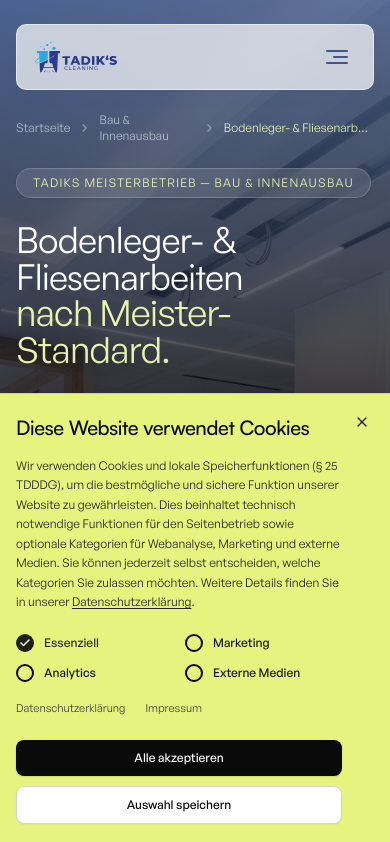
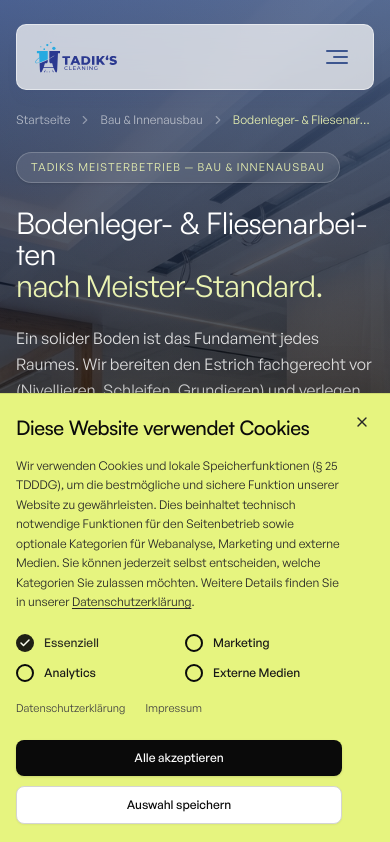
Before and after one commit to ViktorGladkich/cleaning, a Next.js app: page /bau/bodenleger-fliesenarbeiten in a window 390 px wide. Shown: the top 842 px of the page. Built offline with nearby package versions, Linux system fonts and the light colour scheme.

Commit message:
prevent horizontal overflow and text clipping across layouts and components

```diff
--- a/src/app/globals.css
+++ b/src/app/globals.css
@@ -21,6 +21,7 @@ html {
   background-color: var(--background);
   color: var(--foreground);
   font-family: var(--font-satoshi), var(--font-general-sans), system-ui, -apple-system, BlinkMacSystemFont, sans-serif;
+  max-width: 100%;
   overflow-x: clip;
 }
 
@@ -36,6 +37,7 @@ body {
   font-family: var(--font-general-sans), var(--font-satoshi), system-ui, -apple-system, BlinkMacSystemFont, sans-serif;
   -webkit-font-smoothing: antialiased;
   -moz-osx-font-smoothing: grayscale;
+  max-width: 100%;
   overflow-x: clip;
 }
 
@@ -43,6 +45,7 @@ body {
 h1, h2, h3, h4, h5, h6 {
   font-family: var(--font-satoshi), sans-serif;
   letter-spacing: -0.02em;
+  overflow-wrap: break-word;
 }
 
 /* Body copy, descriptions, navigation and inputs use Fontshare General Sans for pristine clarity */
--- a/src/app/layout.tsx
+++ b/src/app/layout.tsx
@@ -130,7 +130,7 @@ export default function RootLayout({
         <SmoothScroll>
           <PageTransition>
             <Header />
-            <main className="flex-1">{children}</main>
+            <main className="flex-1 w-full max-w-full overflow-x-clip">{children}</main>
             <Footer />
           </PageTransition>
         </SmoothScroll>
--- a/src/components/animations/RollingText.tsx
+++ b/src/components/animations/RollingText.tsx
@@ -70,7 +70,7 @@ export function RollingText({
     <span
       ref={containerRef}
       className={cn(
-        "relative inline-block h-[1.3em] overflow-hidden align-middle select-none",
+        "relative inline-block max-w-full h-[1.3em] overflow-hidden align-middle select-none",
         isActive && "text-(--color-brand-navy)",
         className
       )}
--- a/src/components/contacts/ContactDirectSidebar.tsx
+++ b/src/components/contacts/ContactDirectSidebar.tsx
@@ -4,7 +4,7 @@ import { COMPANY_INFO } from "@/lib/constants";
 
 export function ContactDirectSidebar() {
   return (
-    <div className="lg:col-span-5 lg:sticky lg:top-28 xl:top-32 self-start">
+    <div className="lg:col-span-5 lg:sticky lg:top-28 xl:top-32 self-start min-w-0">
       <div className="hub-reveal space-y-5">
         <div>
           <span className="text-xs sm:text-sm font-medium tracking-wider uppercase text-brand-navy/80 block mb-2.5">
--- a/src/components/home/ServicesDualSection.tsx
+++ b/src/components/home/ServicesDualSection.tsx
@@ -301,8 +301,8 @@ export function ServicesGridSection({
 
               {/* --- Card Top: Title with RollingText + Direct Arrow (relative z-10 above mask) --- */}
               <div className="relative z-10">
-                <div className="flex items-start justify-between gap-4 mb-2">
-                  <h3 className="text-xl sm:text-2xl font-normal tracking-tight leading-tight">
+                <div className="flex items-start justify-between gap-4 mb-2 min-w-0">
+                  <h3 className="text-xl sm:text-2xl font-normal tracking-tight leading-tight min-w-0">
                     <RollingText
                       duplicateClassName="text-white"
                       className="text-brand-navy group-hover:text-white transition-colors duration-500 ease-out"
--- a/src/components/home/TestimonialsSection.tsx
+++ b/src/components/home/TestimonialsSection.tsx
@@ -193,7 +193,7 @@ export function TestimonialsSection() {
         {/* Section Header: Aligned horizontally with description text */}
         <div
           ref={headerRef}
-          className="pb-12 sm:pb-16"
+          className="pb-12 sm:pb-16 overflow-x-clip"
         >
           <div className="mb-4">
             <span className="testi-eyebrow text-xs sm:text-sm font-mono tracking-widest text-brand-navy/60 uppercase block will-change-transform">
--- a/src/components/layout/Footer.tsx
+++ b/src/components/layout/Footer.tsx
@@ -78,9 +78,12 @@ function FooterLink({
   isExternal?: boolean;
 }) {
   const content = (
-    <span className="inline-flex items-center gap-1.5 py-1 text-[11px] xs:text-xs sm:text-[13px] font-medium tracking-wide wrap-break-word">
+    <span className="inline-flex items-center gap-1.5 py-1 text-[11px] xs:text-xs sm:text-[13px] font-medium tracking-wide max-w-full min-w-0 wrap-break-word">
+      <span className="sm:hidden text-white/60 font-light leading-snug wrap-break-word min-w-0">
+        {children}
+      </span>
       <RollingText
-        className="text-white/60 font-light"
+        className="hidden sm:inline-block text-white/60 font-light max-w-full"
         duplicateClassName="text-white font-medium"
         duration={0.38}
       >
@@ -92,14 +95,14 @@ function FooterLink({
 
   if (isExternal) {
     return (
-      <a href={href} className="group inline-block focus:outline-none">
+      <a href={href} className="group inline-block max-w-full focus:outline-none">
         {content}
       </a>
     );
   }
 
   return (
-    <Link href={href} className="group inline-block focus:outline-none">
+    <Link href={href} className="group inline-block max-w-full focus:outline-none">
       {content}
     </Link>
   );
@@ -214,7 +217,7 @@ export function Footer() {
       ref={footerRef}
       role="contentinfo"
       aria-label="Website-Fußbereich"
-      className="relative z-20 w-full bg-[#0f182b] text-white pt-8 pb-12 sm:pb-16 border-t-0"
+      className="relative z-20 w-full bg-[#0f182b] text-white pt-8 pb-12 sm:pb-16 border-t-0 overflow-x-clip"
     >
       <div className="max-w-360 mx-auto w-full px-4 sm:px-6 lg:px-8">
         {/* Main Split: Brand Header + 4 Link Blocks in 2 Rows (grid-cols-2) on Mobile, 4 Columns on Desktop */}
@@ -235,16 +238,16 @@ export function Footer() {
           {/* 4 Link Blocks: 2 rows of 2 columns on mobile, 4 columns on desktop */}
           <div
             ref={rightGridRef}
-            className="grid grid-cols-2 lg:grid-cols-4 gap-x-6 sm:gap-x-10 lg:gap-x-12 xl:gap-x-16 gap-y-8 sm:gap-y-10"
+            className="grid grid-cols-2 lg:grid-cols-4 gap-x-4 xs:gap-x-6 sm:gap-x-10 lg:gap-x-12 xl:gap-x-16 gap-y-8 sm:gap-y-10"
           >
             {/* 1. ÜBERSICHT */}
-            <div className="space-y-3.5 sm:space-y-4">
+            <div className="space-y-3.5 sm:space-y-4 min-w-0">
               <h4 className="text-[11px] font-mono uppercase tracking-widest text-white/80 font-medium">
                 ÜBERSICHT
               </h4>
               <ul className="space-y-1.5 flex flex-col">
                 {COL_INDEX.map((item, idx) => (
-                  <li key={idx}>
+                  <li key={idx} className="min-w-0">
                     <FooterLink href={item.href}>{item.label}</FooterLink>
                   </li>
                 ))}
@@ -252,13 +255,13 @@ export function Footer() {
             </div>
 
             {/* 2. REINIGUNG */}
-            <div className="space-y-3.5 sm:space-y-4">
+            <div className="space-y-3.5 sm:space-y-4 min-w-0">
               <h4 className="text-[11px] font-mono uppercase tracking-widest text-white/80 font-medium">
                 REINIGUNG
               </h4>
               <ul className="space-y-1.5 flex flex-col">
                 {COL_REINIGUNG.map((item, idx) => (
-                  <li key={idx}>
+                  <li key={idx} className="min-w-0">
                     <FooterLink href={item.href}>{item.label}</FooterLink>
                   </li>
                 ))}
@@ -266,13 +269,13 @@ export function Footer() {
             </div>
 
             {/* 3. BAU & SANIERUNG */}
-            <div className="space-y-3.5 sm:space-y-4">
+            <div className="space-y-3.5 sm:space-y-4 min-w-0">
               <h4 className="text-[11px] font-mono uppercase tracking-widest text-white/80 font-medium">
                 BAU &amp; SANIERUNG
               </h4>
               <ul className="space-y-1.5 flex flex-col">
                 {COL_BAU.map((item, idx) => (
-                  <li key={idx}>
+                  <li key={idx} className="min-w-0">
                     <FooterLink href={item.href}>{item.label}</FooterLink>
                   </li>
                 ))}
@@ -280,13 +283,13 @@ export function Footer() {
             </div>
 
             {/* 4. KONTAKT & STANDORT */}
-            <div className="space-y-3.5 sm:space-y-4">
+            <div className="space-y-3.5 sm:space-y-4 min-w-0">
               <h4 className="text-[11px] font-mono uppercase tracking-widest text-white/80 font-medium">
                 KONTAKT &amp; STANDORT
               </h4>
               <ul className="space-y-1.5 flex flex-col">
                 {COL_CONNECT.map((item, idx) => (
-                  <li key={idx}>
+                  <li key={idx} className="min-w-0">
                     <FooterLink href={item.href} isExternal={item.isExternal}>
                       {item.label}
                     </FooterLink>
--- a/src/components/services/ServiceDetailHero.tsx
+++ b/src/components/services/ServiceDetailHero.tsx
@@ -92,31 +92,31 @@ export function ServiceDetailHero({ service }: ServiceDetailHeroProps) {
         className="relative z-10 max-w-7xl mx-auto w-full px-4 sm:px-6 lg:px-8 flex flex-col justify-between"
       >
         {/* Breadcrumb Navigation */}
-        <div className="mb-6 flex items-center space-x-2 text-xs sm:text-sm text-white/60">
-          <Link href="/" className="hover:text-brand-lime transition-colors">
+        <div className="mb-6 flex items-center space-x-2 text-xs sm:text-sm text-white/60 min-w-0 overflow-hidden">
+          <Link href="/" className="hover:text-brand-lime transition-colors shrink-0">
             Startseite
           </Link>
-          <ChevronRight className="w-3.5 h-3.5 text-white/40" />
+          <ChevronRight className="w-3.5 h-3.5 text-white/40 shrink-0" />
           <Link
             href={categoryBackLink}
-            className="hover:text-brand-lime transition-colors"
+            className="hover:text-brand-lime transition-colors shrink-0"
           >
             {service.categoryLabel}
           </Link>
-          <ChevronRight className="w-3.5 h-3.5 text-white/40" />
-          <span className="text-brand-lime truncate">{service.title}</span>
+          <ChevronRight className="w-3.5 h-3.5 text-white/40 shrink-0" />
+          <span className="text-brand-lime truncate min-w-0">{service.title}</span>
         </div>
 
-        <div className="max-w-5xl">
+        <div className="max-w-5xl min-w-0">
           {/* Top Specification Pill */}
-          <div className="hero-badge-wrap inline-flex items-center px-4 py-1.5 rounded-full bg-white/10 backdrop-blur-md border border-white/20 text-xs sm:text-sm tracking-widest uppercase font-mono text-brand-lime mb-6 shadow-sm">
-            <span>
+          <div className="hero-badge-wrap inline-flex items-center px-3.5 sm:px-4 py-1.5 rounded-full bg-white/10 backdrop-blur-md border border-white/20 text-[11px] sm:text-sm tracking-widest uppercase font-mono text-brand-lime mb-6 shadow-sm max-w-full">
+            <span className="truncate">
               TADIKS MEISTERBETRIEB — {service.categoryLabel.toUpperCase()}
             </span>
           </div>
 
           {/* Monumental Title */}
-          <h1 className="hero-title text-4xl sm:text-6xl md:text-7xl lg:text-8xl font-normal text-white tracking-tight leading-[1.02]">
+          <h1 className="hero-title text-3xl xs:text-4xl sm:text-6xl md:text-7xl lg:text-8xl font-normal text-white tracking-tight leading-[1.05] wrap-break-word hyphens-auto">
             {service.title} <br />
             <span className="text-brand-lime font-light">
               nach Meister-Standard.
@@ -187,17 +187,17 @@ export function ServiceDetailHero({ service }: ServiceDetailHeroProps) {
           <div className="hero-action-bar mt-10 flex flex-col sm:flex-row items-stretch sm:items-center gap-4">
             <Link
               href={`/contacts?service=${encodeURIComponent(service.slug)}`}
-              className="inline-flex items-center justify-center gap-3 px-8 py-4 rounded-xl bg-brand-lime text-brand-navy font-semibold text-base shadow-xl hover:bg-white hover:scale-[1.02] active:scale-[0.98] transition-all duration-300 group"
+              className="inline-flex items-center justify-center gap-3 px-5 sm:px-8 py-4 rounded-xl bg-brand-lime text-brand-navy font-semibold text-sm sm:text-base text-center shadow-xl hover:bg-white hover:scale-[1.02] active:scale-[0.98] transition-all duration-300 group"
             >
               <span>Verbindliches Festpreisangebot anfordern</span>
-              <ArrowRight className="w-5 h-5 group-hover:translate-x-1 transition-transform" />
+              <ArrowRight className="w-5 h-5 shrink-0 group-hover:translate-x-1 transition-transform" />
             </Link>
 
             <a
               href={`tel:${COMPANY_INFO.phoneRaw}`}
-              className="inline-flex items-center justify-center gap-2.5 px-6 py-4 rounded-xl bg-white/10 hover:bg-white/20 border border-white/20 text-white font-medium text-base transition-colors"
+              className="inline-flex items-center justify-center gap-2.5 px-5 sm:px-6 py-4 rounded-xl bg-white/10 hover:bg-white/20 border border-white/20 text-white font-medium text-sm sm:text-base transition-colors"
             >
-              <Phone className="w-4 h-4 text-brand-lime" />
+              <Phone className="w-4 h-4 shrink-0 text-brand-lime" />
               <span>Direkt anrufen: {COMPANY_INFO.phone}</span>
             </a>
           </div>
--- a/src/components/services/ServiceDetailPageContent.tsx
+++ b/src/components/services/ServiceDetailPageContent.tsx
@@ -26,7 +26,7 @@ export function ServiceDetailPageContent({
     service.category === "reinigung" ? "/services" : "/bau";
 
   return (
-    <main className="min-h-screen bg-brand-cream text-brand-navy selection:bg-brand-navy selection:text-white">
+    <div className="min-h-screen w-full max-w-full overflow-x-clip bg-brand-cream text-brand-navy selection:bg-brand-navy selection:text-white">
       {/* 1. Monumental Architectural Hero */}
       <ServiceDetailHero service={service} />
 
@@ -174,6 +174,6 @@ export function ServiceDetailPageContent({
         ctaText="Unverbindliches Angebot anfordern"
         ctaHref={`/contacts?service=${encodeURIComponent(service.slug)}`}
       />
-    </main>
+    </div>
   );
 }
```
